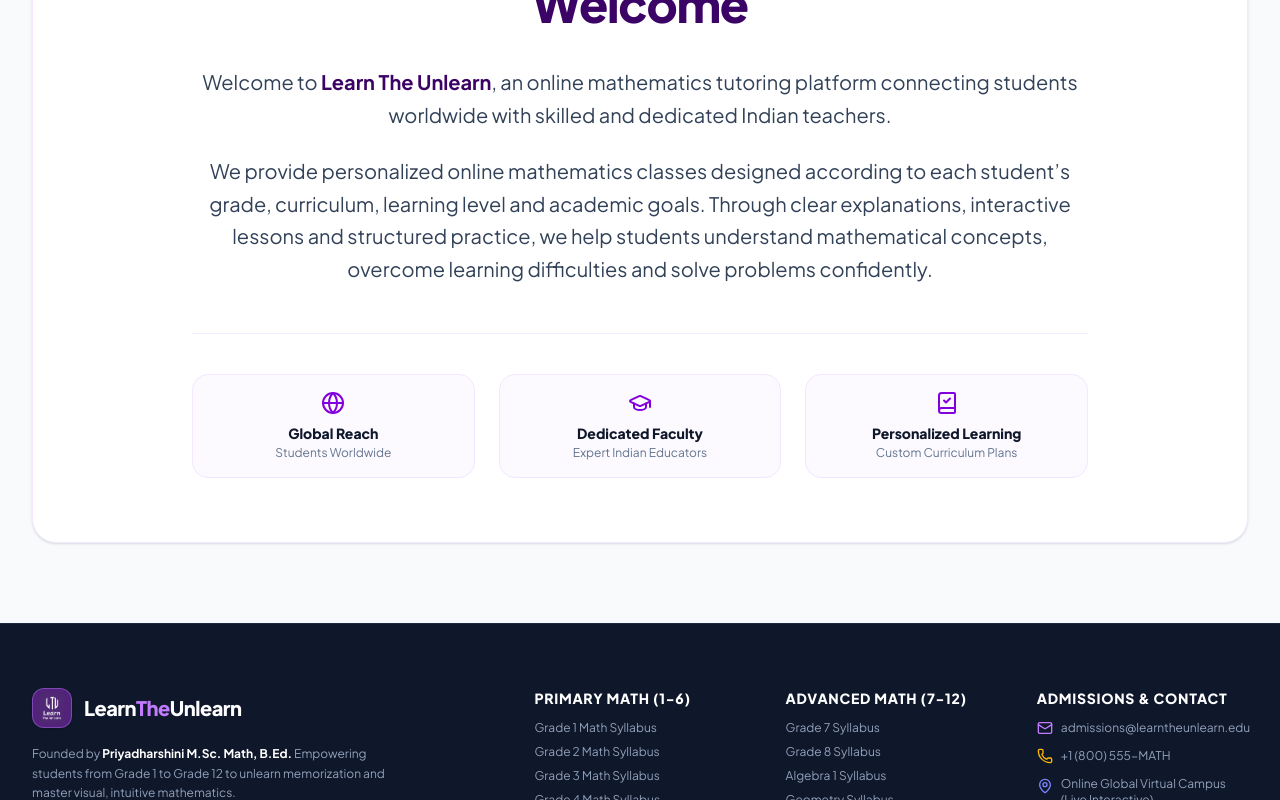
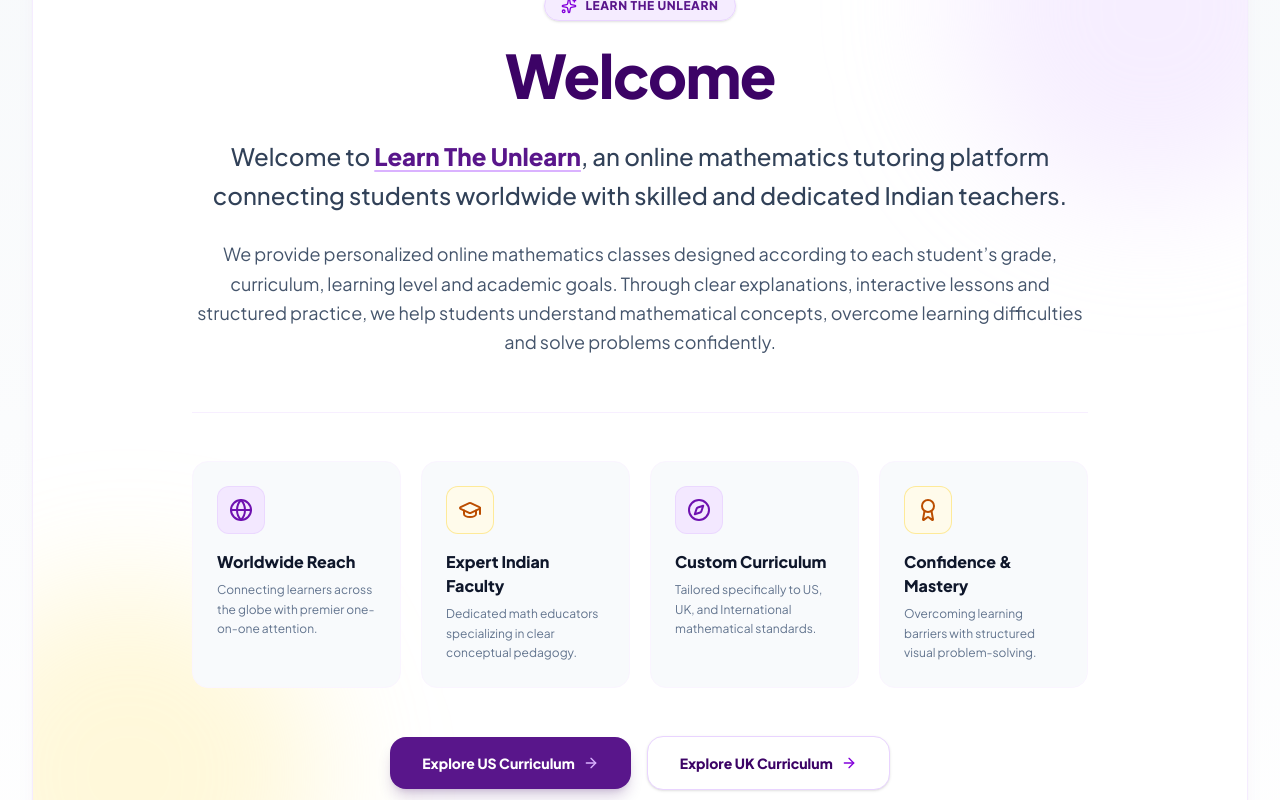
Before and after one commit to learntheunlearn/learntheunlearn, a React (Vite) app: page / in a window 1280 px wide. Shown: the part 880-1680 px from the top of the page. Built offline with nearby package versions, Linux system fonts and the light colour scheme.

Commit message:
Make banner full window width (edge-to-edge) and elevate Welcome section UI with core pillars and curriculum actions.

```diff
--- a/src/components/HomeSection.jsx
+++ b/src/components/HomeSection.jsx
@@ -1,63 +1,112 @@
 // src/components/HomeSection.jsx
 import React from 'react';
-import { Sparkles, GraduationCap, Globe, BookCheck } from 'lucide-react';
+import { Sparkles, GraduationCap, Globe, BookOpen, CheckCircle2, ArrowRight, Award, Compass, HeartHandshake } from 'lucide-react';
 
 export default function HomeSection() {
+  const handleCurriculumNav = (type) => {
+    window.location.hash = `#/curriculum/${type}`;
+  };
+
   return (
-    <div className="pt-24 pb-20 bg-slate-50 min-h-screen">
-      <div className="max-w-7xl mx-auto px-4 sm:px-6 lg:px-8">
+    <div className="pt-[72px] pb-24 bg-gradient-to-b from-purple-50/30 via-slate-50 to-white min-h-screen">
 
-        {/* Uploaded Banner Image */}
-        <div className="w-full overflow-hidden rounded-3xl shadow-xl shadow-purple-950/10 border border-purple-100 mb-12 bg-white">
-          <img
-            src="/banner.png"
-            alt="Learn The Unlearn - Global Online Mathematics Tutoring"
-            className="w-full h-auto object-cover block"
-          />
-        </div>
+      {/* 1. Full-Window-Width Edge-to-Edge Banner */}
+      <div className="w-full bg-slate-900 overflow-hidden shadow-xl border-b border-purple-100/60">
+        <img
+          src="/banner.png"
+          alt="Learn The Unlearn - Global Online Mathematics Tutoring"
+          className="w-full h-auto object-cover block mx-auto max-h-[85vh]"
+          loading="eager"
+        />
+      </div>
 
-        {/* Welcome Section */}
-        <section id="welcome" className="bg-white rounded-3xl border border-purple-100 p-8 sm:p-12 lg:p-16 shadow-sm">
-          <div className="max-w-4xl mx-auto text-center">
+      {/* 2. Elevated Welcome Section */}
+      <div className="max-w-7xl mx-auto px-4 sm:px-6 lg:px-8 mt-16 sm:mt-24">
 
-            {/* Pill Badge */}
-            <div className="inline-flex items-center gap-2 px-4 py-1.5 rounded-full bg-purple-100 border border-purple-200 text-purple-900 text-xs font-extrabold uppercase tracking-wider mb-6 shadow-sm">
+        {/* Welcome Card Container */}
+        <section id="welcome" className="relative overflow-hidden bg-white rounded-3xl sm:rounded-[36px] border border-purple-100/80 p-8 sm:p-14 lg:p-20 shadow-xl shadow-purple-900/5">
+
+          {/* Subtle decorative background gradients */}
+          <div className="absolute -top-24 -right-24 w-96 h-96 bg-purple-200/40 rounded-full blur-3xl pointer-events-none" />
+          <div className="absolute -bottom-24 -left-24 w-96 h-96 bg-amber-200/30 rounded-full blur-3xl pointer-events-none" />
+
+          <div className="relative z-10 max-w-4xl mx-auto text-center">
+
+            {/* Top Pill Badge */}
+            <div className="inline-flex items-center gap-2 px-4 py-1.5 rounded-full bg-purple-100/80 border border-purple-200 text-purple-900 text-xs font-black uppercase tracking-wider mb-6 shadow-sm">
               <Sparkles className="w-4 h-4 text-purple-700" />
               <span>Learn The Unlearn</span>
             </div>
 
-            {/* Heading */}
-            <h1 className="text-3xl sm:text-5xl font-black text-purple-950 tracking-tight leading-tight mb-8">
+            {/* Welcome Heading */}
+            <h1 className="text-4xl sm:text-6xl font-black text-purple-950 tracking-tight leading-none mb-8">
               Welcome
             </h1>
 
-            {/* Welcome Description */}
-            <div className="text-slate-700 text-base sm:text-xl leading-relaxed font-normal text-justify sm:text-center space-y-6">
+            {/* Welcome Body Description */}
+            <div className="text-slate-700 text-lg sm:text-2xl leading-relaxed font-medium space-y-6 text-center sm:text-center">
               <p>
-                Welcome to <strong className="text-purple-950 font-bold">Learn The Unlearn</strong>, an online mathematics tutoring platform connecting students worldwide with skilled and dedicated Indian teachers.
+                Welcome to <span className="text-purple-900 font-extrabold underline decoration-purple-300 underline-offset-4">Learn The Unlearn</span>, an online mathematics tutoring platform connecting students worldwide with skilled and dedicated Indian teachers.
               </p>
-              <p>
+              <p className="text-base sm:text-lg text-slate-600 font-normal leading-relaxed">
                 We provide personalized online mathematics classes designed according to each student’s grade, curriculum, learning level and academic goals. Through clear explanations, interactive lessons and structured practice, we help students understand mathematical concepts, overcome learning difficulties and solve problems confidently.
               </p>
             </div>
 
-            {/* Highlight Badges / Quick Metrics */}
-            <div className="grid grid-cols-1 sm:grid-cols-3 gap-6 mt-12 pt-10 border-t border-purple-100/80">
-              <div className="p-4 rounded-2xl bg-purple-50/60 border border-purple-100 flex flex-col items-center">
-                <Globe className="w-6 h-6 text-purple-700 mb-2" />
-                <span className="font-extrabold text-slate-900 text-sm">Global Reach</span>
-                <span className="text-xs text-slate-500 mt-0.5">Students Worldwide</span>
+            {/* 4 Core Pillars Grid */}
+            <div className="grid grid-cols-1 sm:grid-cols-2 lg:grid-cols-4 gap-5 mt-14 pt-12 border-t border-purple-100/70 text-left">
+
+              <div className="p-6 rounded-2xl bg-slate-50 border border-purple-50 hover:border-purple-200 hover:bg-purple-50/40 transition-all duration-300 group">
+                <div className="w-12 h-12 rounded-xl bg-purple-100 border border-purple-200/80 flex items-center justify-center mb-4 group-hover:scale-110 transition-transform">
+                  <Globe className="w-6 h-6 text-purple-800" />
+                </div>
+                <h3 className="font-extrabold text-slate-900 text-base mb-1.5">Worldwide Reach</h3>
+                <p className="text-xs text-slate-500 leading-relaxed">Connecting learners across the globe with premier one-on-one attention.</p>
               </div>
-              <div className="p-4 rounded-2xl bg-purple-50/60 border border-purple-100 flex flex-col items-center">
-                <GraduationCap className="w-6 h-6 text-purple-700 mb-2" />
-                <span className="font-extrabold text-slate-900 text-sm">Dedicated Faculty</span>
-                <span className="text-xs text-slate-500 mt-0.5">Expert Indian Educators</span>
+
+              <div className="p-6 rounded-2xl bg-slate-50 border border-purple-50 hover:border-purple-200 hover:bg-purple-50/40 transition-all duration-300 group">
+                <div className="w-12 h-12 rounded-xl bg-amber-50 border border-amber-200/80 flex items-center justify-center mb-4 group-hover:scale-110 transition-transform">
+                  <GraduationCap className="w-6 h-6 text-amber-700" />
+                </div>
+                <h3 className="font-extrabold text-slate-900 text-base mb-1.5">Expert Indian Faculty</h3>
+                <p className="text-xs text-slate-500 leading-relaxed">Dedicated math educators specializing in clear conceptual pedagogy.</p>
               </div>
-              <div className="p-4 rounded-2xl bg-purple-50/60 border border-purple-100 flex flex-col items-center">
-                <BookCheck className="w-6 h-6 text-purple-700 mb-2" />
-                <span className="font-extrabold text-slate-900 text-sm">Personalized Learning</span>
-                <span className="text-xs text-slate-500 mt-0.5">Custom Curriculum Plans</span>
+
+              <div className="p-6 rounded-2xl bg-slate-50 border border-purple-50 hover:border-purple-200 hover:bg-purple-50/40 transition-all duration-300 group">
+                <div className="w-12 h-12 rounded-xl bg-purple-100 border border-purple-200/80 flex items-center justify-center mb-4 group-hover:scale-110 transition-transform">
+                  <Compass className="w-6 h-6 text-purple-800" />
+                </div>
+                <h3 className="font-extrabold text-slate-900 text-base mb-1.5">Custom Curriculum</h3>
+                <p className="text-xs text-slate-500 leading-relaxed">Tailored specifically to US, UK, and International mathematical standards.</p>
               </div>
+
+              <div className="p-6 rounded-2xl bg-slate-50 border border-purple-50 hover:border-purple-200 hover:bg-purple-50/40 transition-all duration-300 group">
+                <div className="w-12 h-12 rounded-xl bg-amber-50 border border-amber-200/80 flex items-center justify-center mb-4 group-hover:scale-110 transition-transform">
+                  <Award className="w-6 h-6 text-amber-700" />
+                </div>
+                <h3 className="font-extrabold text-slate-900 text-base mb-1.5">Confidence & Mastery</h3>
+                <p className="text-xs text-slate-500 leading-relaxed">Overcoming learning barriers with structured visual problem-solving.</p>
+              </div>
+
+            </div>
+
+            {/* Quick Action Navigation Buttons */}
+            <div className="flex flex-wrap items-center justify-center gap-4 mt-12">
+              <button
+                onClick={() => handleCurriculumNav('us')}
+                className="px-8 py-4 rounded-2xl bg-purple-900 hover:bg-purple-950 text-white font-extrabold text-sm shadow-lg shadow-purple-950/20 hover:-translate-y-0.5 transition-all flex items-center gap-2 group cursor-pointer"
+              >
+                <span>Explore US Curriculum</span>
+                <ArrowRight className="w-4 h-4 text-purple-300 group-hover:translate-x-1 transition-transform" />
+              </button>
+
+              <button
+                onClick={() => handleCurriculumNav('uk')}
+                className="px-8 py-4 rounded-2xl bg-white hover:bg-purple-50 text-purple-950 border border-purple-200 font-extrabold text-sm shadow-sm hover:-translate-y-0.5 transition-all flex items-center gap-2 group cursor-pointer"
+              >
+                <span>Explore UK Curriculum</span>
+                <ArrowRight className="w-4 h-4 text-purple-700 group-hover:translate-x-1 transition-transform" />
+              </button>
             </div>
 
           </div>
```
